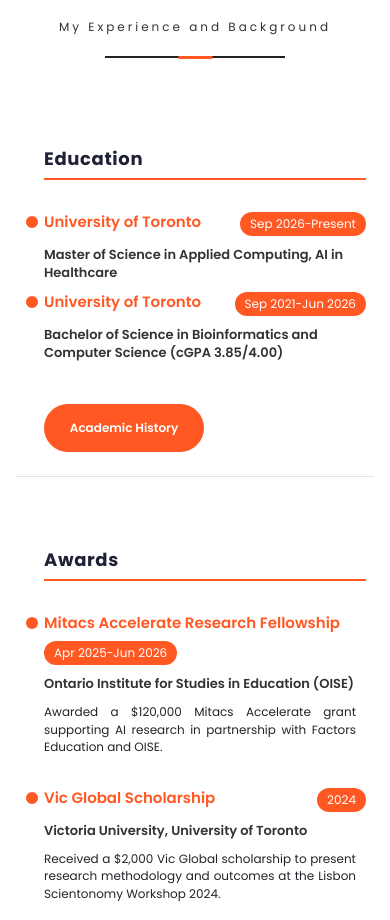
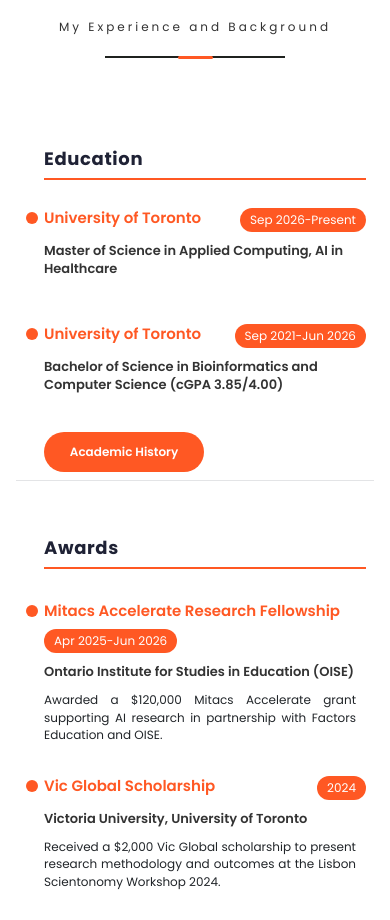
Before and after one commit to amcwong/portfolio-website-final, a React (Create React App) app in the folder client/: page / in a window 390 px wide. Shown: the part 1820-2740 px from the top of the page. Built offline with nearby package versions, Linux system fonts and the light colour scheme; a web font is replaced by a local one.

Commit message:
mod: space education entries on desktop and phone

```diff
--- a/client/src/PortfolioContainer/Resume/Resume.css
+++ b/client/src/PortfolioContainer/Resume/Resume.css
@@ -98,6 +98,38 @@
   height: 620px; /* Set a fixed height for each carousel item */
   overflow: hidden; /* Hide overflow content */
   width: 100%;
+}
+
+.education-container {
+  justify-content: center;
+  gap: 32px;
+  padding: 28px 0;
+  overflow: hidden;
+}
+
+.education-degrees {
+  display: flex;
+  flex-direction: column;
+  gap: 44px;
+}
+
+.education-container .resume-heading-description {
+  max-height: none;
+  overflow: visible;
+  text-align: left;
+  line-height: 1.45;
+}
+
+.academic-history-link {
+  align-self: flex-start;
+  margin-top: 0;
+}
+
+.academic-history-link .highlighted-btn {
+  width: auto;
+  min-width: 160px;
+  padding: 10px 18px;
+  z-index: 1;
 }
 
 .work-history-container {
@@ -418,6 +450,19 @@
     padding: 24px 8px 24px 28px;
   }
 
+  .education-container {
+    justify-content: flex-start;
+    gap: 28px;
+    height: auto;
+    overflow: visible;
+    padding: 24px 8px 8px 28px;
+    margin-bottom: 32px;
+  }
+
+  .education-degrees {
+    gap: 36px;
+  }
+
   .programming-skills-container .resume-mobile-section-title {
     flex: 0 0 100%;
   }
```
